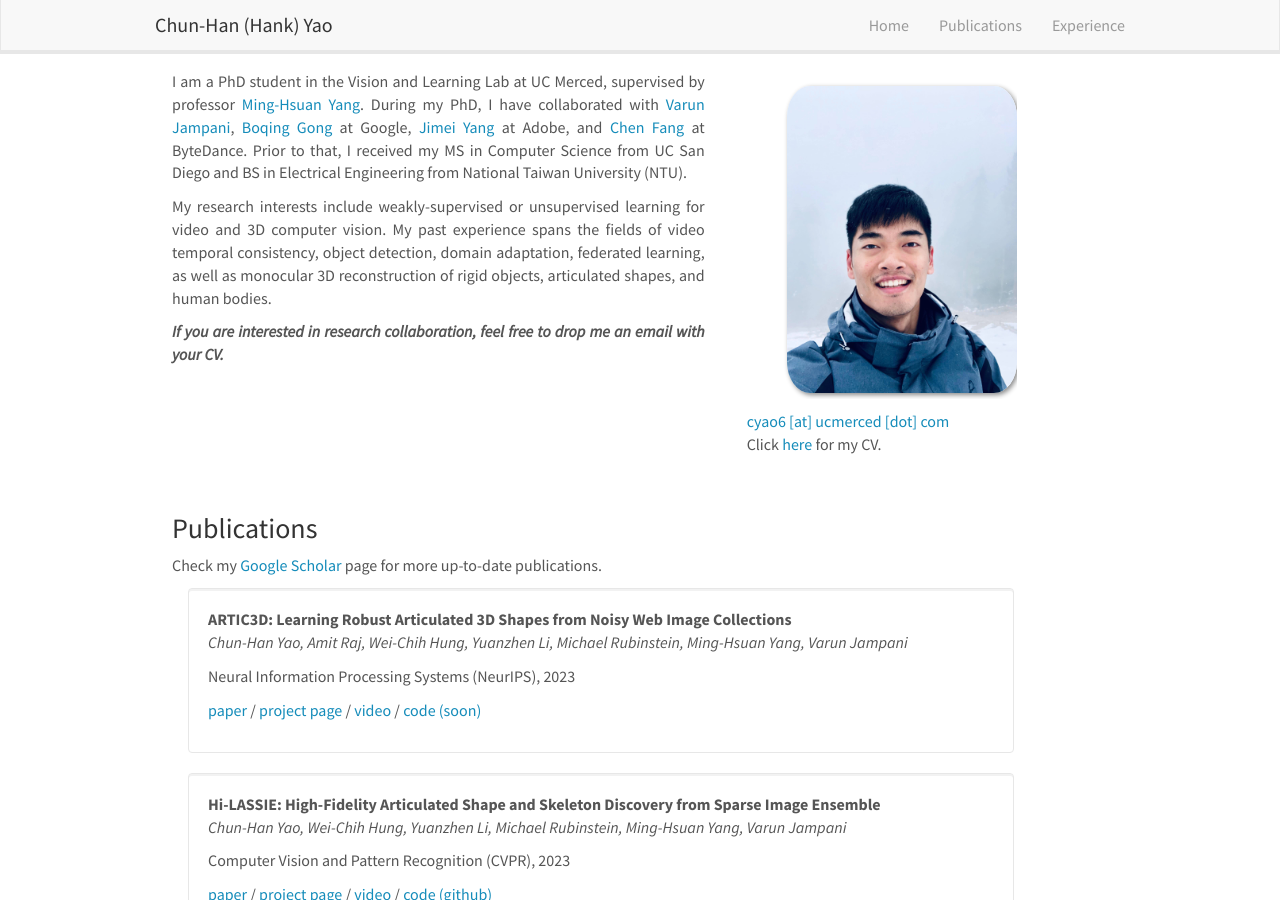
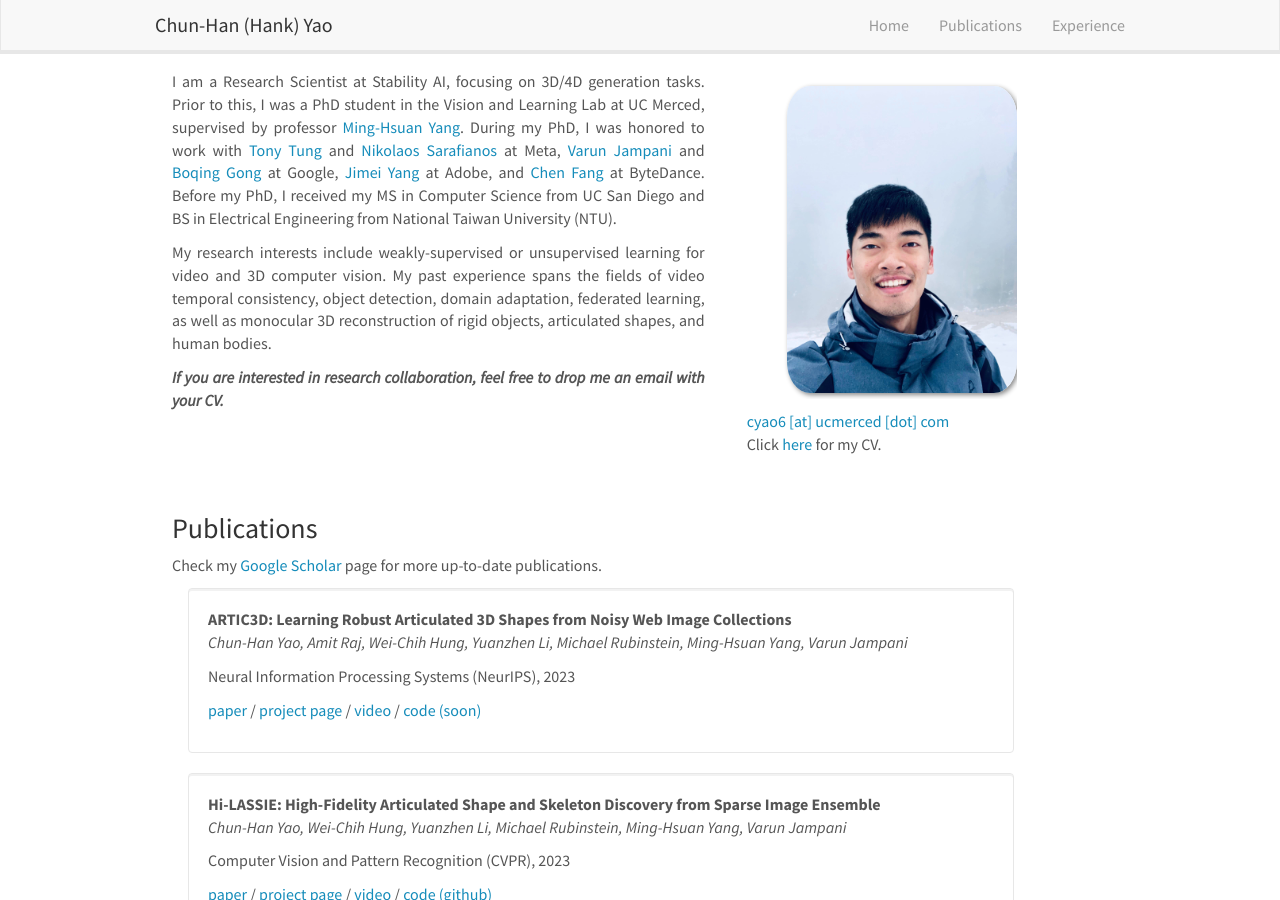
Before and after one commit to chhankyao/chhankyao.github.io, a Jekyll site: the page built from _pages/home.md, in a window 1280 px wide and 900 px high. Built offline with Jekyll 4.4.1, drawn with Linux system fonts in a browser that asks for light colours; nearby versions of some CDN libraries.

Commit message:
Update home.md

```diff
--- a/_pages/home.md
+++ b/_pages/home.md
@@ -12,7 +12,7 @@ permalink: /
 
 <div class="col-sm-7" style="text-align:justify">
 
-I am a PhD student in the Vision and Learning Lab at UC Merced, supervised by professor [Ming-Hsuan Yang](http://faculty.ucmerced.edu/mhyang/). During my PhD, I have collaborated with [Varun Jampani](https://varunjampani.github.io/), [Boqing Gong](http://boqinggong.info/) at Google, [Jimei Yang](https://jimeiyang.github.io/) at Adobe, and [Chen Fang](http://fangchen.org/) at ByteDance. Prior to that, I received my MS in Computer Science from UC San Diego and BS in Electrical Engineering from National Taiwan University (NTU).
+I am a Research Scientist at Stability AI, focusing on 3D/4D generation tasks. Prior to this, I was a PhD student in the Vision and Learning Lab at UC Merced, supervised by professor [Ming-Hsuan Yang](http://faculty.ucmerced.edu/mhyang/). During my PhD, I was honored to work with [Tony Tung](https://sites.google.com/site/tony2ng/) and [Nikolaos Sarafianos](https://nsarafianos.github.io/) at Meta, [Varun Jampani](https://varunjampani.github.io/) and [Boqing Gong](http://boqinggong.info/) at Google, [Jimei Yang](https://jimeiyang.github.io/) at Adobe, and [Chen Fang](http://fangchen.org/) at ByteDance. Before my PhD, I received my MS in Computer Science from UC San Diego and BS in Electrical Engineering from National Taiwan University (NTU).
 
 My research interests include weakly-supervised or unsupervised learning for video and 3D computer vision. My past experience spans the fields of video temporal consistency, object detection, domain adaptation, federated learning, as well as monocular 3D reconstruction of rigid objects, articulated shapes, and human bodies.
 
```
